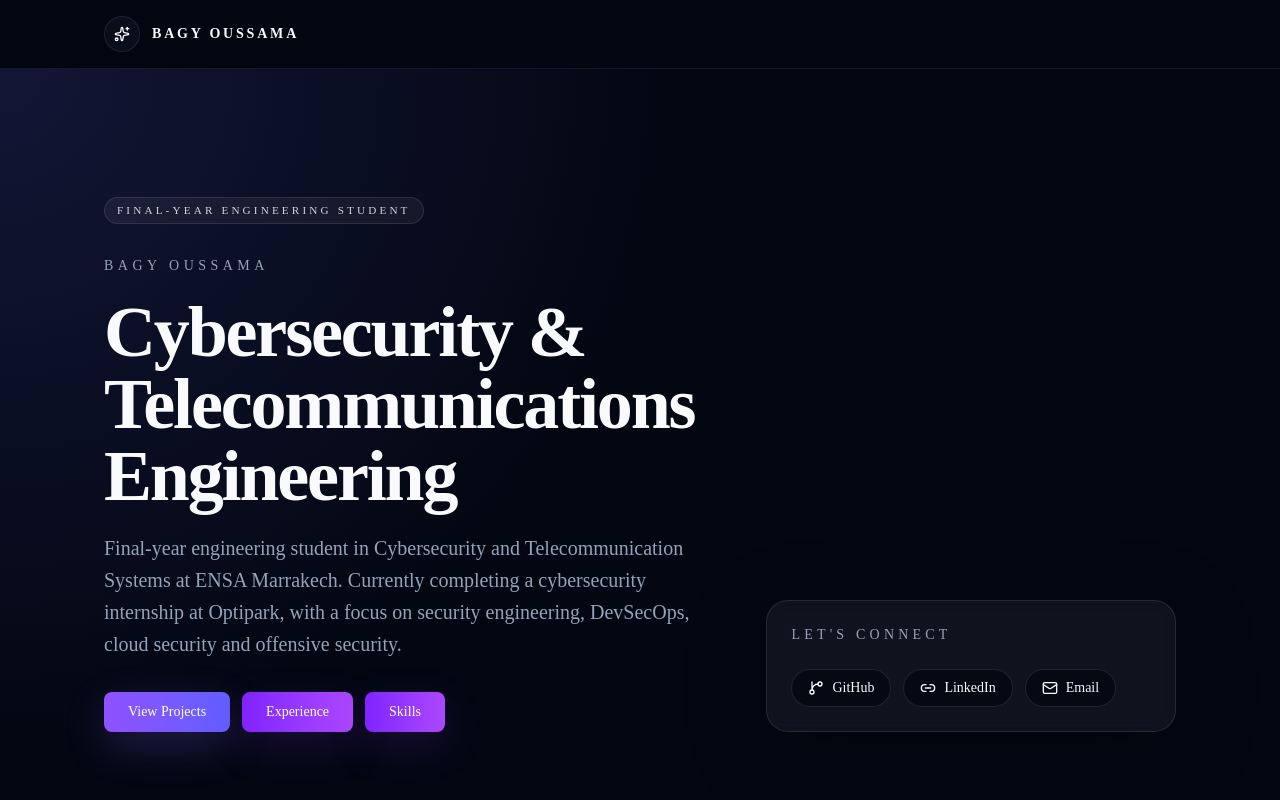
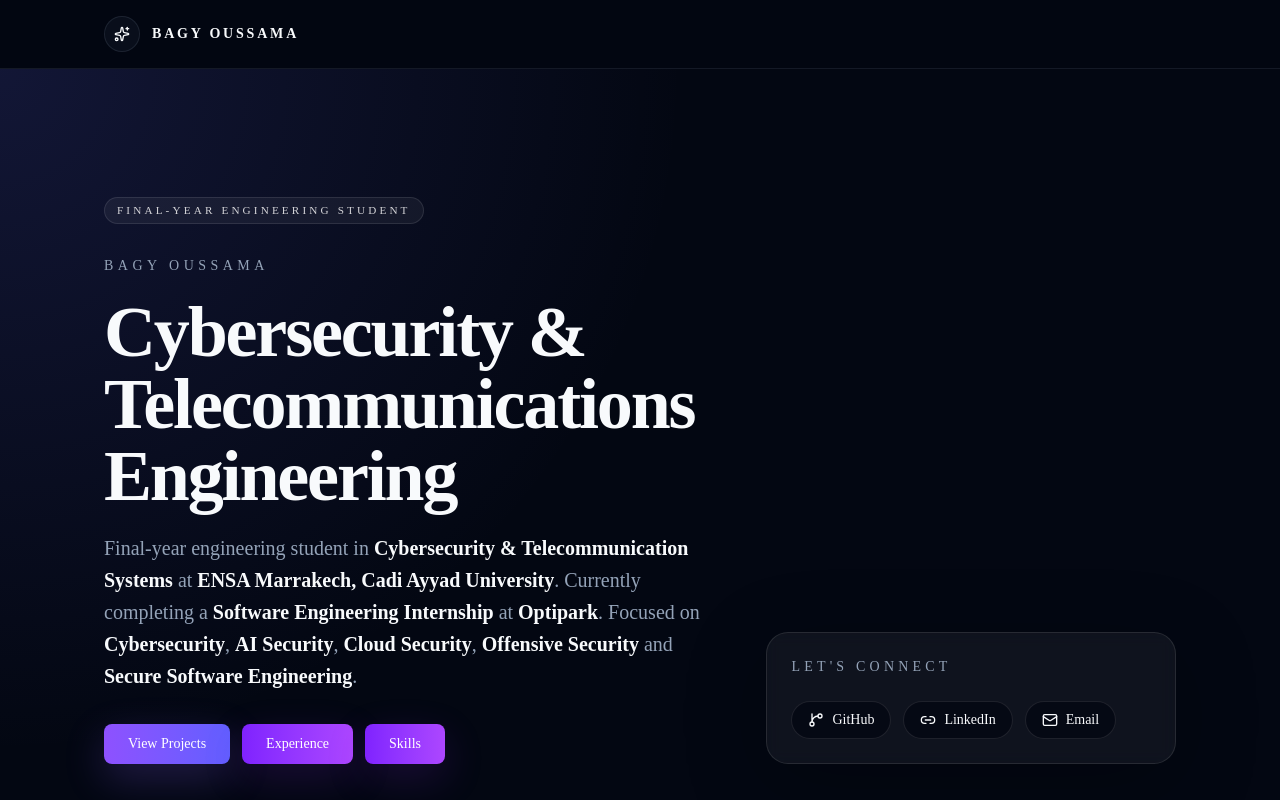
Before and after one commit to bgoussama/bagy-portfolio, a Next.js app: page / in a window 1280 px wide. Shown: the top 800 px of the page. Built offline with nearby package versions, Linux system fonts and the light colour scheme.

Commit message:
Refine portfolio hero and recruiter experience

```diff
--- a/app/page.tsx
+++ b/app/page.tsx
@@ -42,7 +42,18 @@ export default function Home() {
                     Telecommunications Engineering
                   </h1>
                   <p className="max-w-2xl text-lg leading-8 text-muted-foreground sm:text-xl">
-                    Final-year engineering student in Cybersecurity and Telecommunication Systems at ENSA Marrakech. Currently completing a cybersecurity internship at Optipark, with a focus on security engineering, DevSecOps, cloud security and offensive security.
+                    Final-year engineering student in{" "}
+                    <strong className="font-semibold text-foreground">Cybersecurity &amp; Telecommunication Systems</strong>
+                    {" "}at{" "}
+                    <strong className="font-semibold text-foreground">ENSA Marrakech, Cadi Ayyad University</strong>.
+                    {" "}Currently completing a{" "}
+                    <strong className="font-semibold text-foreground">Software Engineering Internship</strong> at{" "}
+                    <strong className="font-semibold text-foreground">Optipark</strong>. Focused on{" "}
+                    <strong className="font-semibold text-foreground">Cybersecurity</strong>,{" "}
+                    <strong className="font-semibold text-foreground">AI Security</strong>,{" "}
+                    <strong className="font-semibold text-foreground">Cloud Security</strong>,{" "}
+                    <strong className="font-semibold text-foreground">Offensive Security</strong> and{" "}
+                    <strong className="font-semibold text-foreground">Secure Software Engineering</strong>.
                   </p>
                 </div>
 
```
